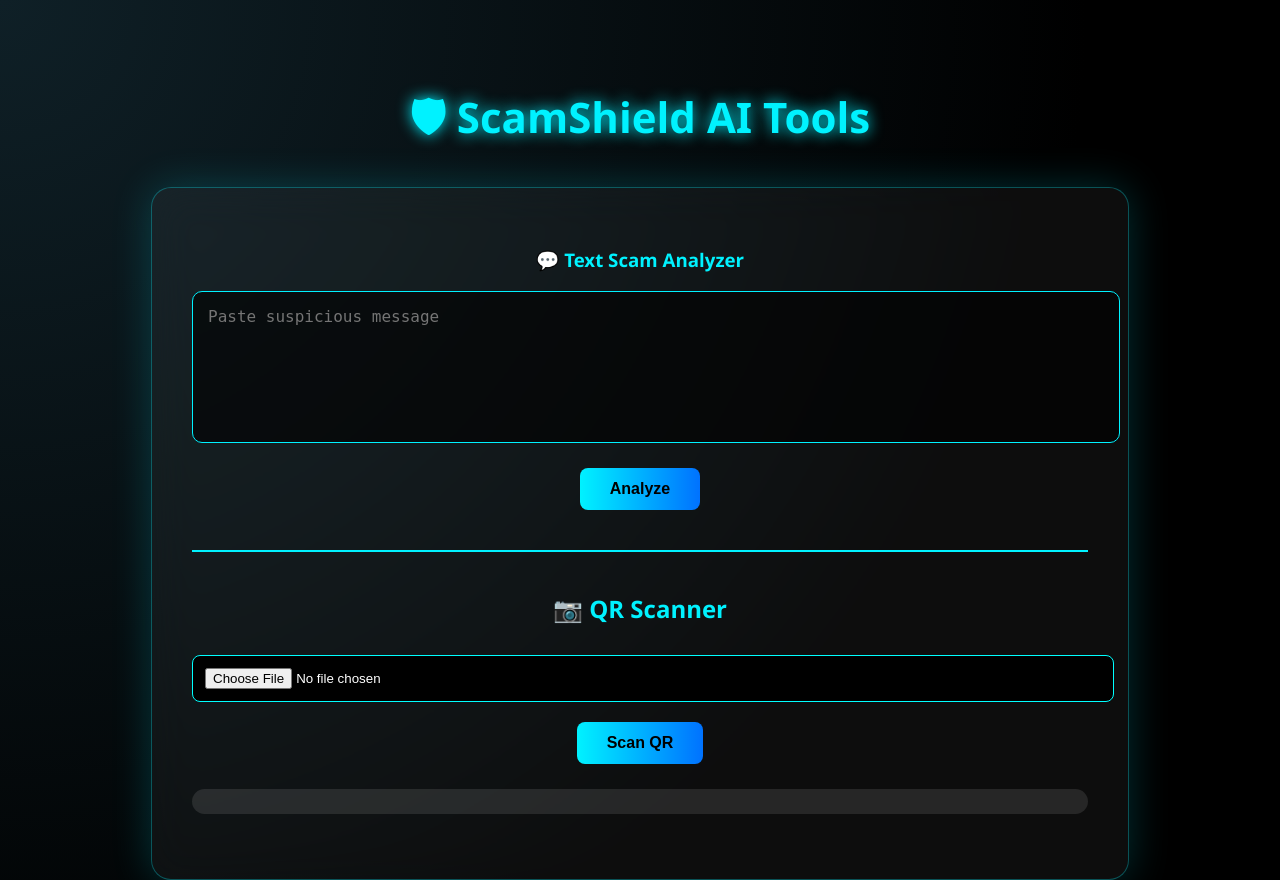
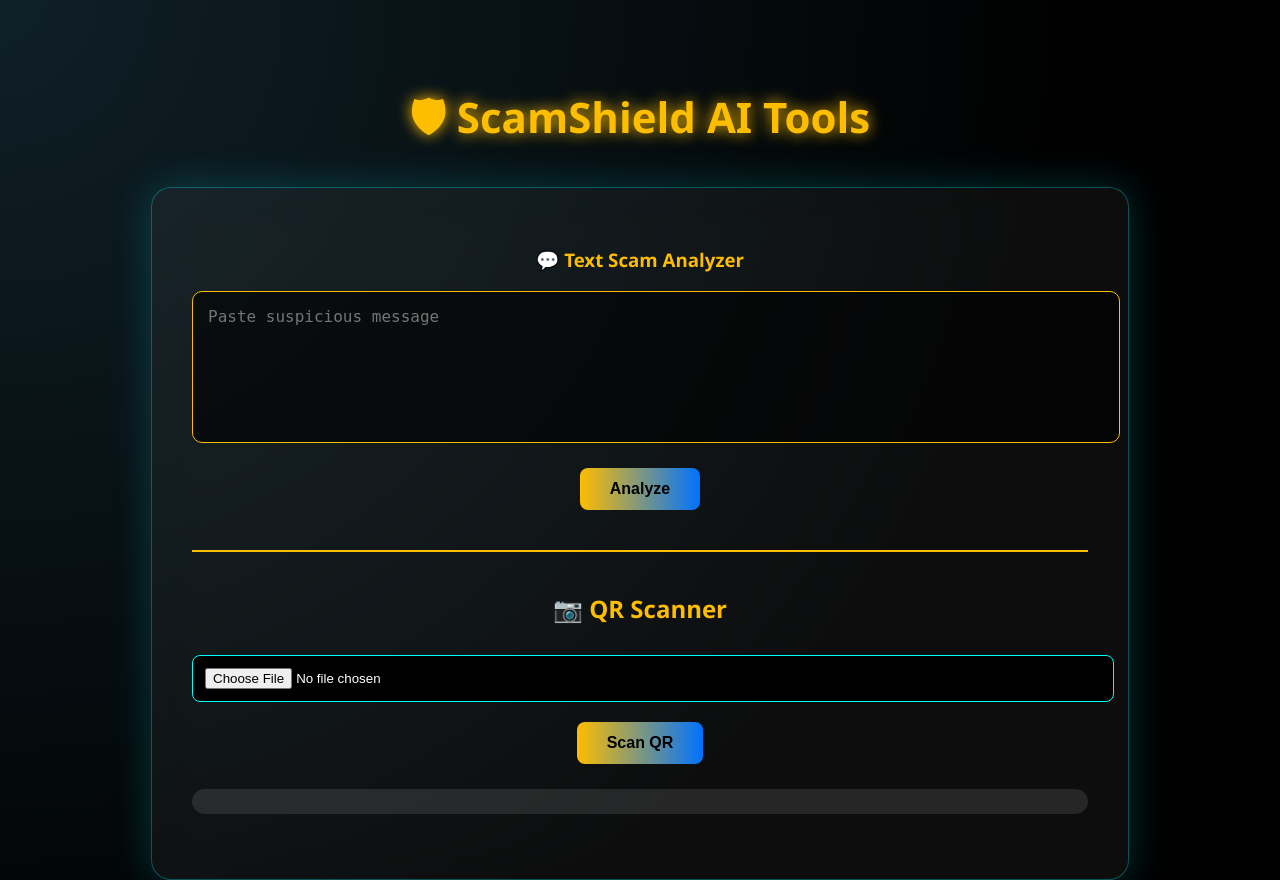
Before and after one commit to m2a31h8i/ScamShield, a Python web app: template templates/tools/text_qr_analyzer/templates/my_dashboard.html in a window 1280 px wide. Run offline with Jinja, Linux system fonts and the light colour scheme; the template is opened without the code that fills it, so the values that code supplies are empty.

Commit message:
color changing

```diff
--- a/templates/tools/text_qr_analyzer/templates/my_dashboard.html
+++ b/templates/tools/text_qr_analyzer/templates/my_dashboard.html
@@ -10,14 +10,14 @@ body{
 margin:0;
 font-family:'Segoe UI',sans-serif;
 background:radial-gradient(circle at top left,#0f2027,#000000 70%);
-color:#00f2ff;
+color:#FDBD01;
 text-align:center;
 padding-top:60px;
 }
 
 h1{
 font-size:42px;
-text-shadow:0 0 15px #00f2ff;
+text-shadow:0 0 15px #FDBD01;
 }
 
 .glass-card{
@@ -36,7 +36,7 @@ width:100%;
 height:120px;
 padding:15px;
 border-radius:10px;
-border:1px solid #00f2ff;
+border:1px solid #FDBD01;
 background:rgba(0,0,0,0.6);
 color:white;
 font-size:16px;
@@ -59,7 +59,7 @@ padding:12px 30px;
 font-size:16px;
 border-radius:8px;
 border:none;
-background:linear-gradient(90deg,#00f2ff,#0072ff);
+background:linear-gradient(90deg,#FDBD01,#0072ff);
 color:black;
 cursor:pointer;
 font-weight:bold;
@@ -100,7 +100,7 @@ color:white;
 
 <button onclick="analyzeText()">Analyze</button>
 
-<hr style="margin:40px 0;border:1px solid #00f2ff">
+<hr style="margin:40px 0;border:1px solid #FDBD01">
 
 <h2>📷 QR Scanner</h2>
 <form method="POST" action="/scan-qr"></form>
```
Also changed, not shown: static/css/style.css (+15 -15 lines).
